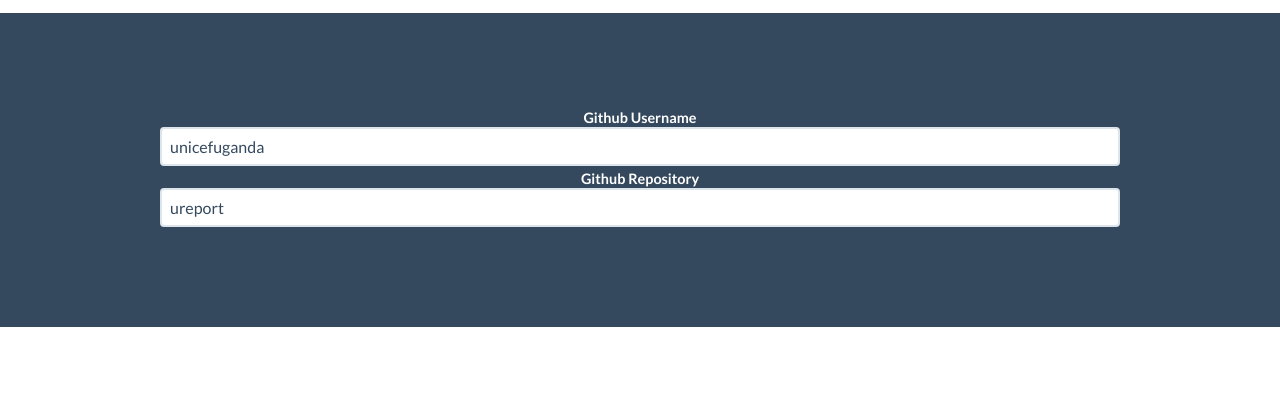
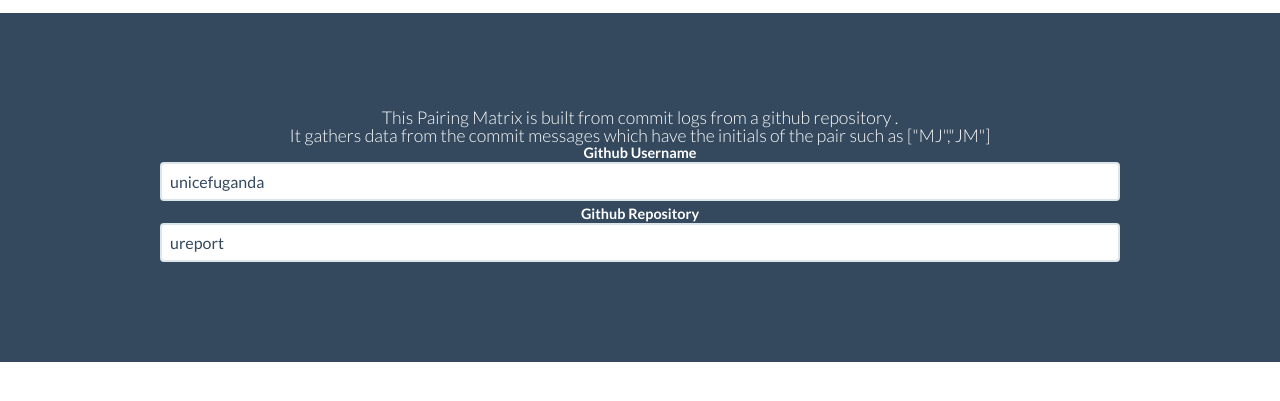
Before and after one commit to muranga/pairing-matrix, a plain HTML site: page index.html in a window 1280 px wide. Shown: the part 67-468 px from the top of the page. Drawn offline with Linux system fonts and the light colour scheme; no server answers.

Commit message:
added simple description for the app

```diff
--- a/index.html
+++ b/index.html
@@ -2,7 +2,7 @@
 <head>
     <meta charset="utf-8">
     <meta http-equiv="X-UA-Compatible" content="IE=edge">
-    <title>Pair Matrix </title>
+    <title>Pairing Matrix </title>
     <meta name="description" content="">
     <meta name="keywords" content="">
     <link rel="stylesheet" href="css/html5reset.css">
@@ -31,6 +31,13 @@
     <section class="bck darkest landing text center color white">
     <div class="row">
         <div class="column_10 offset_1">
+	<p>
+			This Pairing Matrix is built from commit logs from  a <a href="" data-bind="attr:{href:url}">github repository</a> .
+	</p>
+	<p>
+	It gathers data from the commit messages which have the initials of the pair such as ["MJ","JM"]
+
+	</p>
 	<form action="" method="get" >
 
 			<label >Github Username</label>
--- a/js/app.js
+++ b/js/app.js
@@ -7,6 +7,10 @@
     this.matrix = ko.observable("JJJJJ");
     this.username = ko.observable("unicefuganda");
     this.repository = ko.observable("ureport");
+	var self=this;
+	this.url = ko.computed(function() {
+	        return "https://github.com/"+self.username() + "/" + self.repository();
+	    });
 
 };
 var member = function(name) {
```
